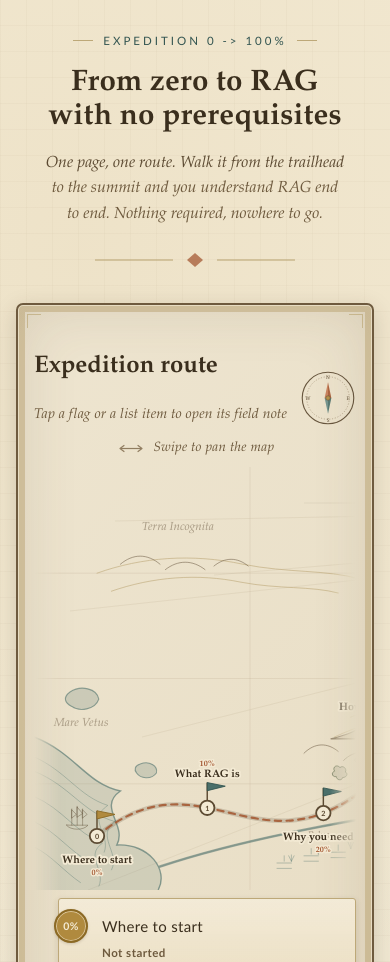
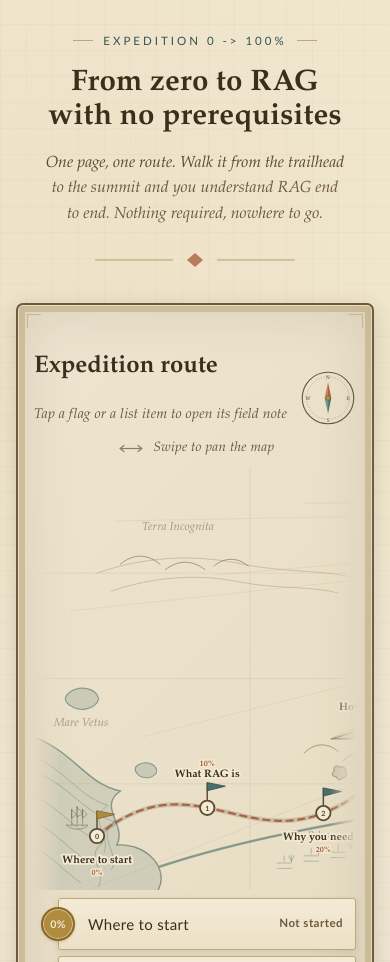
Before and after one commit to kochetkov-ma/brewpage-cookbook, a website with bundled scripts: page recipes/rag-guide/index.html in a window 390 px wide. Shown: the part 90-1052 px from the top of the page. Built offline with nearby package versions, Linux system fonts and the light colour scheme.

Commit message:
fix(rag-guide): center mobile route medallions on card left edge
Absolutely position the percent medallion against the card so its center
lands exactly on the card's left border edge, centered vertically too,
independent of card padding. Replaces the negative-margin approach that
left the circles floating inside the cards. Verified at 390px width.

```diff
--- a/recipes/rag-guide/shared/css/base.css
+++ b/recipes/rag-guide/shared/css/base.css
@@ -840,24 +840,38 @@ a.site-header__brand { text-decoration: none; }
 /* tighten the status text on narrow legend cards so it never wraps/clips */
 .legend-list .cs-status { letter-spacing: 0.02em; }
 
-/* mobile vertical route. The left padding (--sp-4) reserves room for the left
-   half of the percent medallion, which straddles each card's left edge (no
-   connector line -- the medallion negative-margin equals half its width). */
+/* mobile vertical route. The medallion is taken OUT OF FLOW and absolutely
+   positioned against each card (the card is its containing block) so its center
+   pins exactly to the card's left border edge, independent of any padding. The
+   <ol> left padding (--sp-4 = 24px) reserves room to the LEFT of the card for
+   the outer half of the 34px medallion (17px), so it never clips the ol edge.
+   The card's own left padding is enlarged to (17px + --sp-2) so the inner half
+   of the medallion overlaps blank padding and never collides with the text. */
 .mobile-route { margin-top: var(--sp-1); position: relative; z-index: 2; }
 .mobile-route ol { list-style: none; margin: 0; padding: 0 0 0 var(--sp-4); position: relative; }
 .mobile-route li { position: relative; margin: 0 0 6px; }
 .mobile-route .mpin {
+  position: relative; /* containing block for the absolutely-pinned medallion */
   min-height: 52px;
-  padding: var(--sp-2) 14px;
+  /* left padding = half the 34px medallion (17px) + a gap so .cs-name clears it */
+  padding: var(--sp-2) 14px var(--sp-2) calc(17px + var(--sp-2));
   gap: 14px;
   font-size: 0.94rem;
 }
 .mobile-route .mpin:hover { background: var(--c-surface-3); border-color: var(--c-accent-3); }
-/* medallion centered on the card's left edge: a 34px circle pulled left by half
-   its width sits its center exactly on the card border. */
+/* medallion pinned ON the card's left border edge. Out of flow, absolutely
+   positioned in the card (the containing block). left = -1px (the card border
+   width) places the circle's local x-origin on the card's OUTER border edge;
+   translate(-50%,-50%) then drops the circle's CENTER exactly on that edge and
+   vertically centers it on the card. The 34px circle therefore straddles the
+   edge with its 17px inner half over the card's enlarged left padding. */
 .mobile-route .mnum {
+  position: absolute;
+  left: calc(-1 * var(--bw-1));
+  top: 50%;
+  transform: translate(-50%, -50%);
+  z-index: 1;
   width: 34px; height: 34px;
-  margin-left: -17px;
   font-size: 0.66rem;
   box-shadow: 0 1px 3px var(--c-drop-shadow), inset 0 0 0 1px var(--c-plate-ring);
 }
@@ -1399,12 +1413,14 @@ a.site-header__brand { text-decoration: none; }
 
   .progress-strip { font-size: 0.64rem; gap: var(--sp-2); padding: 11px 14px; letter-spacing: 0.08em; }
   /* mobile route cards: let the status pill wrap below the name on very narrow
-     screens (320px) so it never clips/overflows; medallion stays on row 1 */
-  .mobile-route .mpin { flex-wrap: wrap; row-gap: 4px; padding: 10px 12px; }
+     screens (320px) so it never clips/overflows; medallion stays on row 1.
+     Keep the enlarged left padding (17px half-medallion + --sp-2) so the
+     out-of-flow medallion never overlaps text at narrow widths. */
+  .mobile-route .mpin { flex-wrap: wrap; row-gap: 4px; padding: 10px 12px 10px calc(17px + var(--sp-2)); }
   .mobile-route .cs-name { flex: 1 1 60%; }
-  /* align the wrapped status pill under the name: medallion in-flow advance
-     (34px width - 17px negative margin) + the card's column gap. */
-  .mobile-route .cs-status { margin-left: calc(34px - 17px + 14px); letter-spacing: 0.04em; }
+  /* medallion is out of flow, so the wrapped status pill aligns under .cs-name
+     at the card's content-start (the enlarged left padding) -- no offset. */
+  .mobile-route .cs-status { margin-left: 0; letter-spacing: 0.04em; }
   .field-note { margin: 0 -2px; }
   .field-note .fn-head { flex-wrap: wrap; padding: 14px var(--sp-3) var(--sp-2); }
   .field-note h4 { font-size: 1.08rem; flex: 1 1 100%; order: 3; }
```
